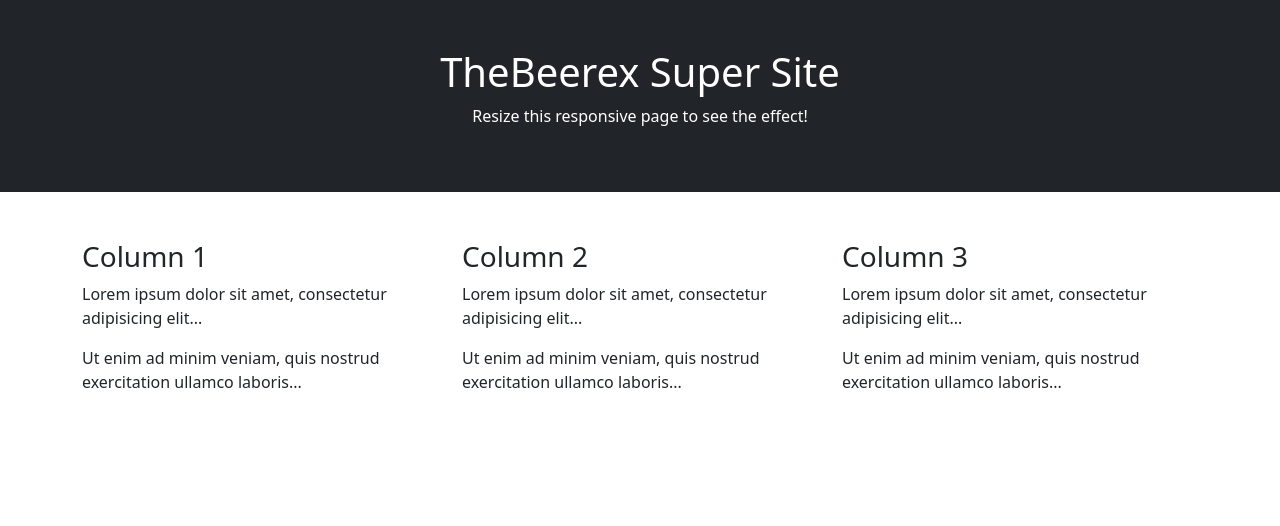
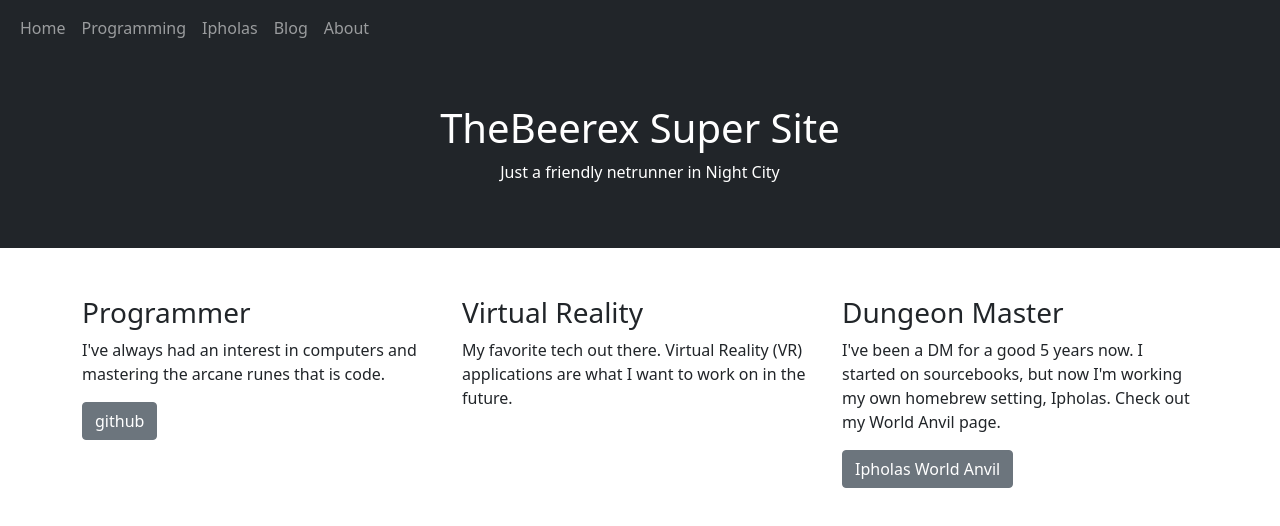
Before and after one commit to TheBeerex/thebeerex.github.io, a plain HTML site: page index.html in a window 1280 px wide. Drawn offline with nearby package versions, Linux system fonts and the light colour scheme.

Commit message:
Update index.html

```diff
--- a/index.html
+++ b/index.html
@@ -13,26 +13,52 @@
   <script src="https://cdn.jsdelivr.net/npm/bootstrap@5.1.2/dist/js/bootstrap.bundle.min.js"></script>
 </head>
 <body>
+    <!-- navbar -->
+    <nav class="navbar navbar-expand-sm bg-dark navbar-dark">
+        <div class="container-fluid">
+            <!-- Links -->
+            <ul class="navbar-nav">
+                <li class="nav-item">
+                    <a class="nav-link" href="index.html">Home</a>
+                </li>
+                <li class="nav-item">
+                    <a class="nav-link" href="programming.html">Programming</a>
+                </li>
+                <li class="nav-item">
+                    <a class="nav-link" href="ipholas.html">Ipholas</a>
+                </li>
+                <li class="nav-item">
+                    <a class="nav-link" href="#">Blog</a>
+                </li>
+                <li class="nav-item">
+                    <a class="nav-link" href="about.html">About</a>
+                </li>
+            </ul>
+        </div>
+    </nav>
+
+    <!-- header -->
     <div class="container-fluid p-5 bg-dark text-white text-center">
         <h1>TheBeerex Super Site</h1>
-        <p>Resize this responsive page to see the effect!</p>
+        <p>Just a friendly netrunner in Night City</p>
     </div>
+
+    <!-- info columns -->
     <div class="container mt-5">
         <div class="row">
             <div class="col-sm-4">
-                <h3>Column 1</h3>
-                <p>Lorem ipsum dolor sit amet, consectetur adipisicing elit...</p>
-                <p>Ut enim ad minim veniam, quis nostrud exercitation ullamco laboris...</p>
+                <h3>Programmer</h3>
+                <p>I've always had an interest in computers and mastering the arcane runes that is code.</p>
+                <a href="https://github.com/TheBeerex" class="btn btn-secondary">github</a>
             </div>
             <div class="col-sm-4">
-                <h3>Column 2</h3>
-                <p>Lorem ipsum dolor sit amet, consectetur adipisicing elit...</p>
-                <p>Ut enim ad minim veniam, quis nostrud exercitation ullamco laboris...</p>
+                <h3>Virtual Reality</h3>
+                <p>My favorite tech out there. Virtual Reality (VR) applications are what I want to work on in the future.</p>
             </div>
             <div class="col-sm-4">
-                <h3>Column 3</h3>
-                <p>Lorem ipsum dolor sit amet, consectetur adipisicing elit...</p>
-                <p>Ut enim ad minim veniam, quis nostrud exercitation ullamco laboris...</p>
+                <h3>Dungeon Master</h3>
+                <p>I've been a DM for a good 5 years now. I started on sourcebooks, but now I'm working my own homebrew setting, Ipholas. Check out my World Anvil page.</p>
+                <a href="#" class="btn btn-secondary">Ipholas World Anvil</a>
             </div>
         </div>
     </div>
```
